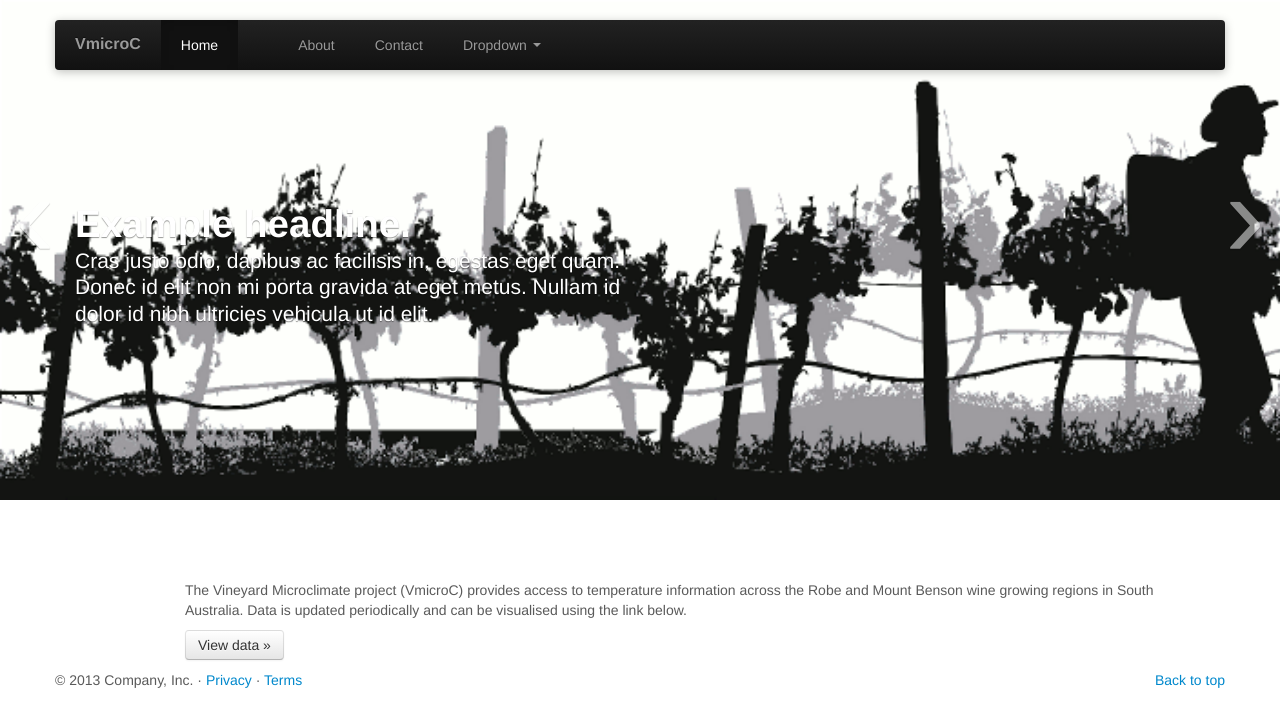
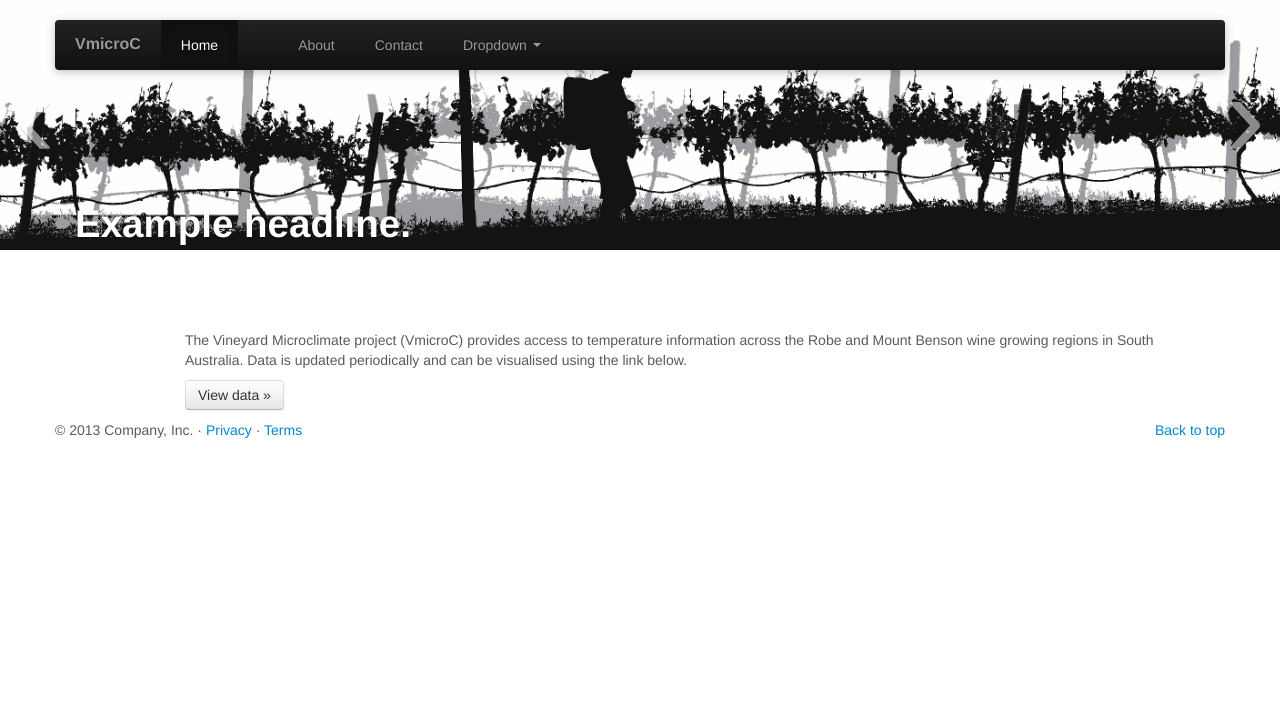
Before and after one commit to ScienceMob/vmicroc, a Django app: page / in a window 1280 px wide. Shown: the top 727 px of the page. Run offline with Django 3.2, Linux system fonts and the light colour scheme; some libraries are stand-ins or nearby versions.

Commit message:
Changed carousel height to 250px to fit banner.gif

```diff
--- a/resources/static/css/vmicroc.css
+++ b/resources/static/css/vmicroc.css
@@ -76,14 +76,14 @@ body {
 }
 
 .carousel .item {
-  height: 500px;
+  height: 250px;
 }
 .carousel img {
   position: absolute;
   top: 0;
   left: 0;
   max-width: inherit;
-  height: 500px;
+  height: 250px;
 }
 
 .carousel-caption {
@@ -176,11 +176,11 @@ body {
   }
 
   .carousel .item {
-    height: 500px;
+    height: 250px;
   }
   .carousel img {
     width: auto;
-    height: 500px;
+    height: 250px;
   }
 
   .featurette {
```
